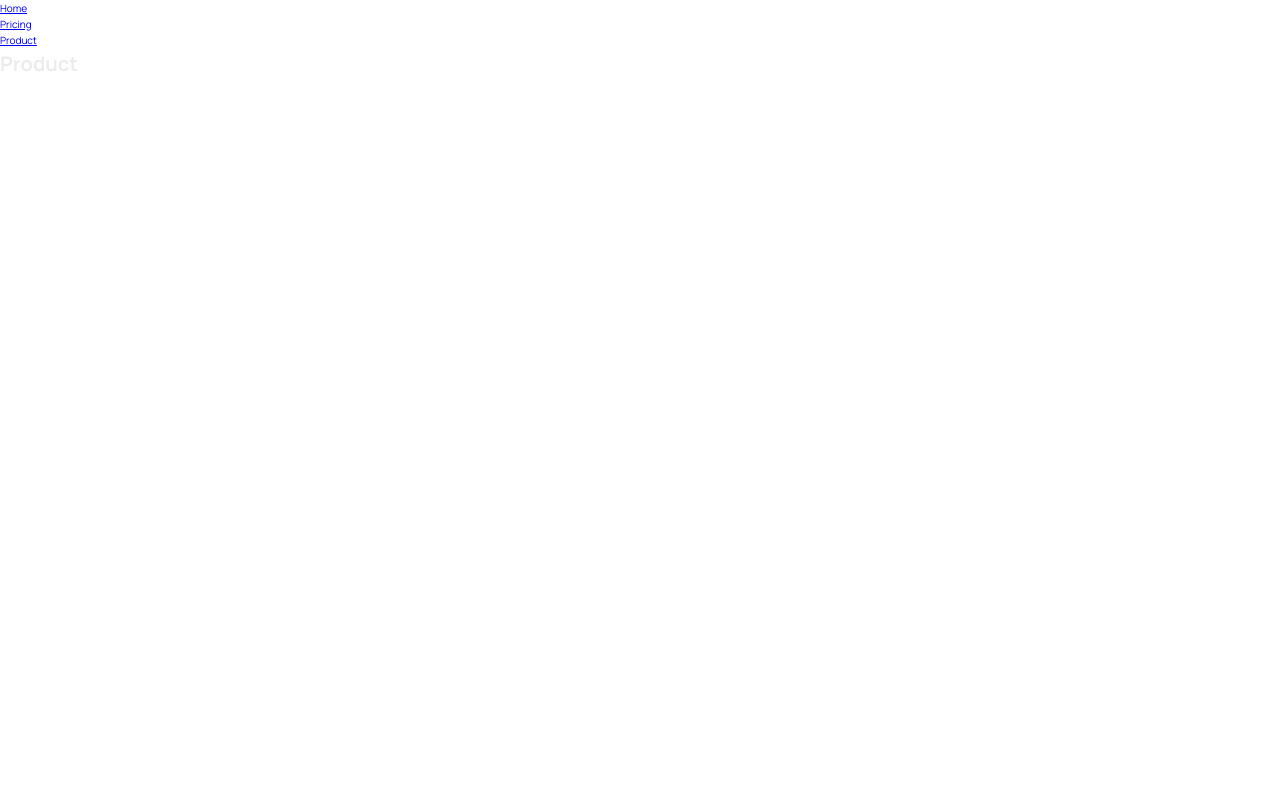
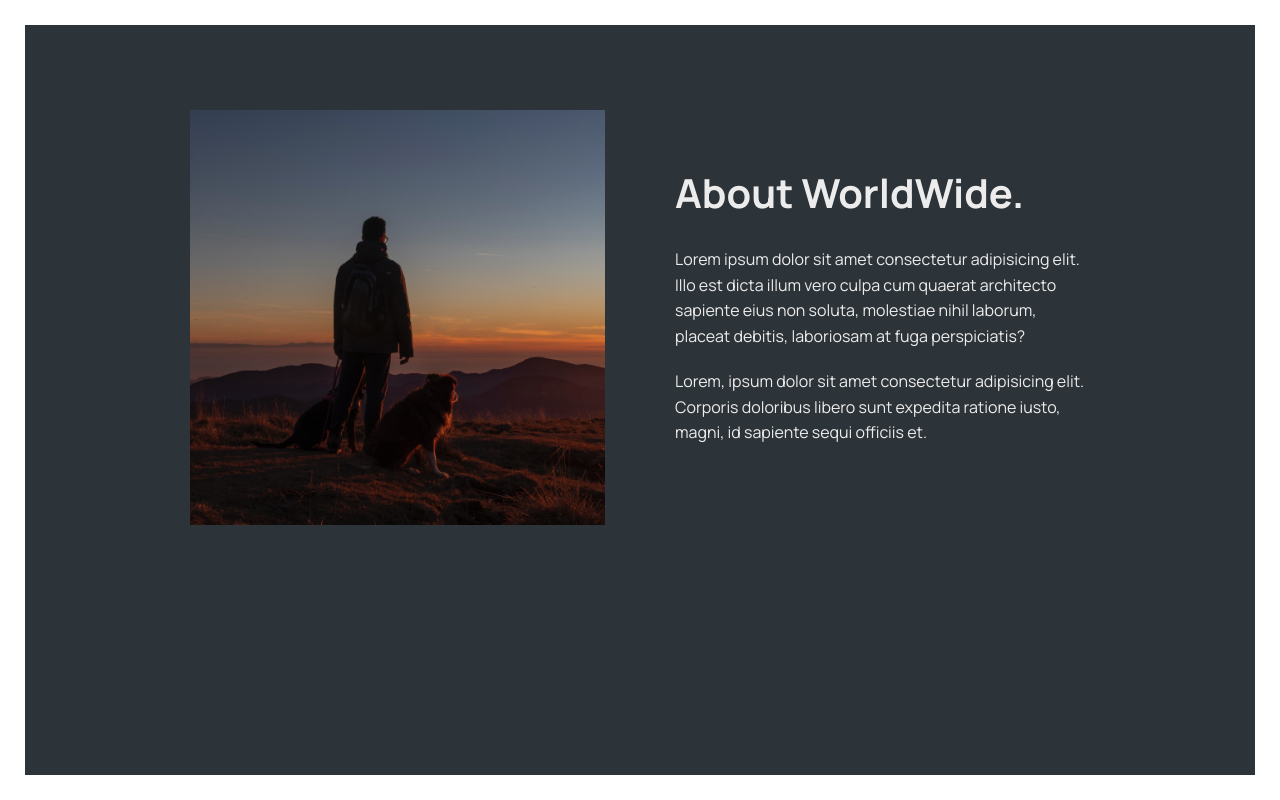
Before and after one commit to Ali-gunner/worldwise, a React (Vite) app: page /product in a window 1280 px wide. Built offline with nearby package versions, Linux system fonts and the light colour scheme.

Commit message:
Added product structure and styles

```diff
--- a/src/pages/AppLayout.jsx
+++ b/src/pages/AppLayout.jsx
@@ -1,4 +1,5 @@
 import AppNav from "../components/AppNav";
+import styles from "./AppLayout.module.css";
 
 export default function AppLayout() {
   return <div className={styles.app}>
--- a/src/pages/Product.jsx
+++ b/src/pages/Product.jsx
@@ -1,8 +1,28 @@
-import PageNav from "../components/PageNav";
+import styles from "./Product.module.css";
 
 export default function Product() {
-  return <div>
-    <PageNav />
-    <h1>Product</h1>
-  </div>
+  return (
+    <main className={styles.product}>
+      <section>
+        <img
+          src="img-1.jpg"
+          alt="person with dog overlooking mountain with sunset"
+        />
+        <div>
+          <h2>About WorldWide.</h2>
+          <p>
+            Lorem ipsum dolor sit amet consectetur adipisicing elit. Illo est
+            dicta illum vero culpa cum quaerat architecto sapiente eius non
+            soluta, molestiae nihil laborum, placeat debitis, laboriosam at fuga
+            perspiciatis?
+          </p>
+          <p>
+            Lorem, ipsum dolor sit amet consectetur adipisicing elit. Corporis
+            doloribus libero sunt expedita ratione iusto, magni, id sapiente
+            sequi officiis et.
+          </p>
+        </div>
+      </section>
+    </main>
+  );
 }
--- /dev/null
+++ b/src/pages/Product.module.css
@@ -0,0 +1,34 @@
+.product {
+  margin: 2.5rem;
+  padding: 2.5rem 5rem;
+  background-color: var(--color-dark--1);
+  min-height: calc(100vh - 5rem);
+}
+
+.product section {
+  width: clamp(80rem, 80%, 90rem);
+  margin: 6rem auto;
+  display: grid;
+  grid-template-columns: 1fr 1fr;
+  gap: 7rem;
+  align-items: center;
+}
+
+.product img {
+  width: 100%;
+}
+
+.product h2 {
+  font-size: 4rem;
+  line-height: 1.2;
+  margin-bottom: 3rem;
+}
+
+.product p {
+  font-size: 1.6rem;
+  margin-bottom: 2rem;
+}
+
+.product section a {
+  margin-top: 2rem;
+}
```
